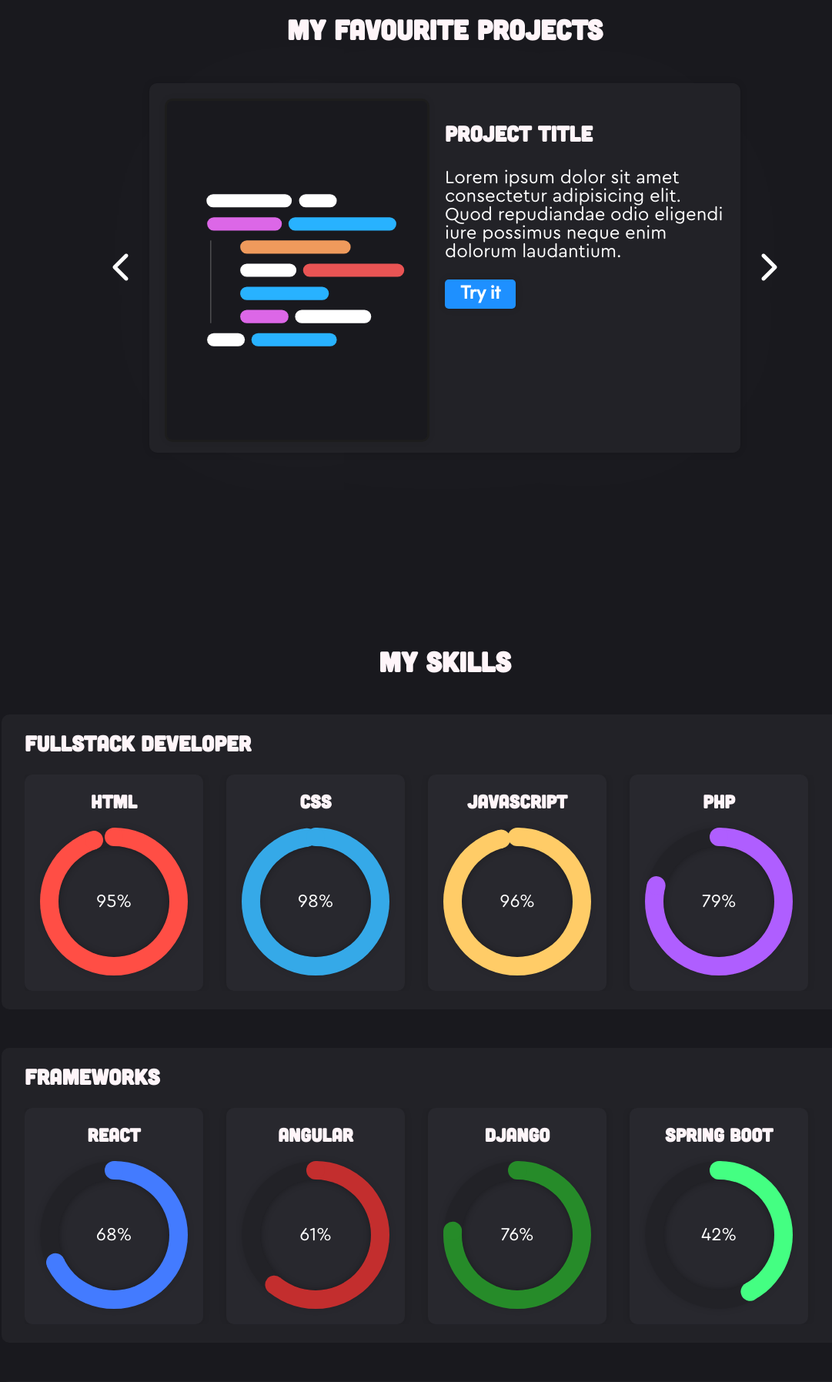
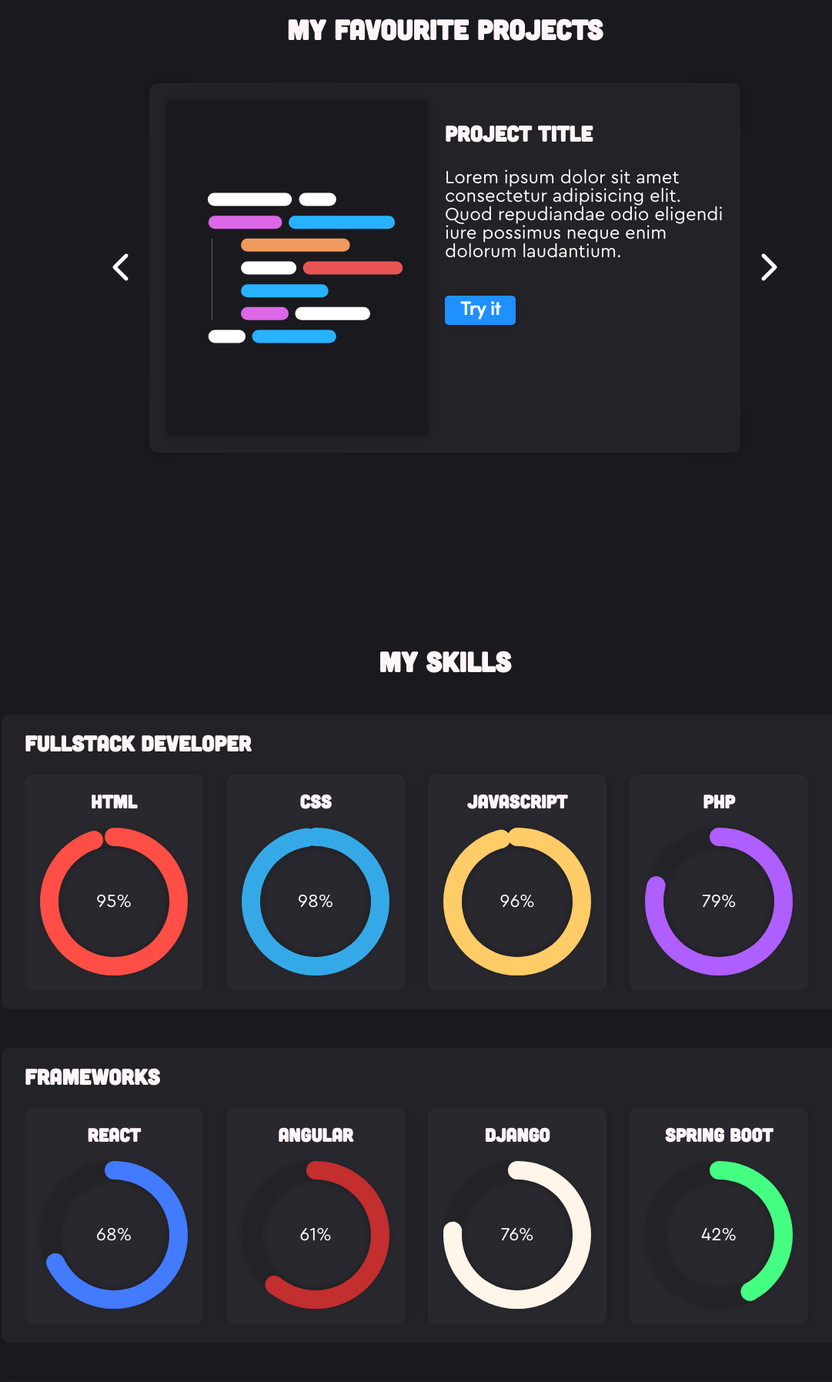
Before and after one commit to Maruchero/maruchero.github.io, a PHP site: page / in a window 1280 px wide. Shown: the part 1833-3628 px from the top of the page at 77% size, without its empty margins (62-1143 px from the left). Run offline with PHP 8.4, Linux system fonts and the light colour scheme; some libraries are stand-ins or nearby versions.

Commit message:
Responsive fixes, changed scrollbars

```diff
--- a/index.html
+++ b/index.html
@@ -80,8 +80,8 @@
         <div class="slider-content">
           <div class="content">
             <span class="bg-image project-preview"></span>
-            <div>
-              <div class="description">
+            <div class="description">
+              <div>
                 <h3>Project Title</h3>
                 <p>Lorem ipsum dolor sit amet consectetur adipisicing elit. Quod repudiandae odio eligendi iure possimus
                   neque enim dolorum laudantium.</p>
@@ -91,8 +91,8 @@
           </div>
           <div class="content">
             <span class="bg-image project-preview" style="transform: scaleX(-1);"></span>
-            <div>
-              <div class="description">
+            <div class="description">
+              <div>
                 <h3>Project 2</h3>
                 <p>Lorem ipsum dolor sit, amet consectetur adipisicing elit. Iure facilis odit, nisi similique modi
                   laudantium voluptatum debitis quibusdam officia.</p>
@@ -160,7 +160,7 @@
         </li>
         <li class="card">
           <h4>Django</h4>
-          <div class="circular-progress" style="--color: rgb(38, 139, 41); --percentage: 76;">
+          <div class="circular-progress" style="--color: rgb(255, 245, 233); --percentage: 76;">
             <div class="center"></div>
             <div class="after"></div>
           </div>
@@ -198,11 +198,6 @@
             <div class="after"></div>
           </div>
         </li>
-      </ul>
-    </div>
-    <div class="cards-list">
-      <h3>Scripting</h3>
-      <ul>
         <li class="card">
           <h4>Bash</h4>
           <div class="circular-progress" style="--color: rgb(148, 51, 181); --percentage: 57;">
@@ -217,13 +212,6 @@
             <div class="after"></div>
           </div>
         </li>
-        <li class="card">
-          <h4>Batch</h4>
-          <div class="circular-progress" style="--color: rgb(224, 216, 74); --percentage: 63;">
-            <div class="center"></div>
-            <div class="after"></div>
-          </div>
-        </li>
       </ul>
     </div>
   </section>
--- a/style.css
+++ b/style.css
@@ -50,6 +50,7 @@
   --color-background: rgb(25, 25, 30);
   --color-lighter-background: rgb(34, 34, 39);
   --color-super-lighter-background: rgb(40, 40, 46);
+  --color-scrollbar: rgb(68, 68, 68);
 
   --color-border: rgb(29, 29, 29);
 
@@ -59,6 +60,27 @@
   --shadow-raise-2: 0 0 10px #0002;
   --shadow-raise-3: 0 0 10px #0005;
   --shadow-light-1: 0 0 200px -20px rgba(255, 255, 255, 0.034);
+}
+
+/* Scrollbar */
+::-webkit-scrollbar {
+  width: 5px;
+  height: 5px;
+}
+
+::-webkit-scrollbar-track {
+  background: var(--color-super-lighter-background);
+  box-shadow: var(--shadow-raise-3);
+  border-radius: 2.5px;
+}
+
+::-webkit-scrollbar-thumb {
+  background: var(--color-scrollbar);
+  border-radius: 2.5px;
+}
+
+::-webkit-scrollbar-thumb:hover {
+  background: var(--color-highlight);
 }
 
 /* Global tags */
@@ -212,7 +234,6 @@ h1 {
 
 /* Presentation section */
 @media screen and (max-width: 767px) {
-
 }
 
 #presentation {
@@ -346,6 +367,7 @@ h1 {
 }
 
 #favourites-projects .slider .project-preview {
+  box-sizing: border-box;
   background-image: url(img/logo.svg);
   height: 100%;
   border-radius: 10px;
@@ -353,9 +375,21 @@ h1 {
   box-shadow: var(--shadow-raise-1);
 }
 
+#favourites-projects .slider .description {
+  display: grid;
+  grid-template-rows: auto max-content repeat(100, auto);
+  overflow: hidden;
+}
+
+#favourites-projects .slider .description div {
+  overflow: auto;
+}
+
 #favourites-projects .button {
   display: block;
   width: max-content;
+
+  margin-top: 20px;
   padding: 7px 20px;
   cursor: pointer;
   border-radius: 5px;
@@ -462,7 +496,7 @@ h1 {
 
 #skills .circular-progress .center::after {
   counter-reset: percentage var(--percentage);
-  content: counter(percentage) '%';
+  content: counter(percentage) "%";
   position: absolute;
   top: 50%;
   left: 50%;
```
